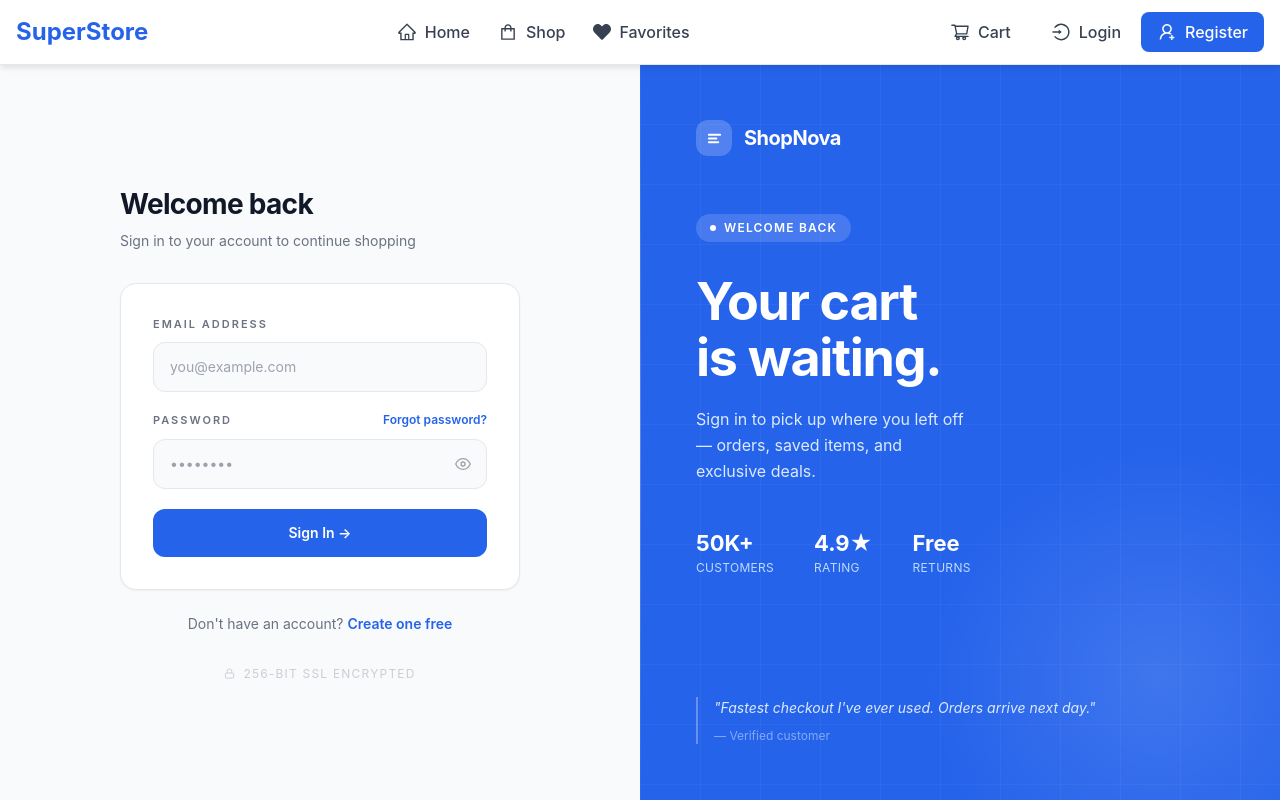
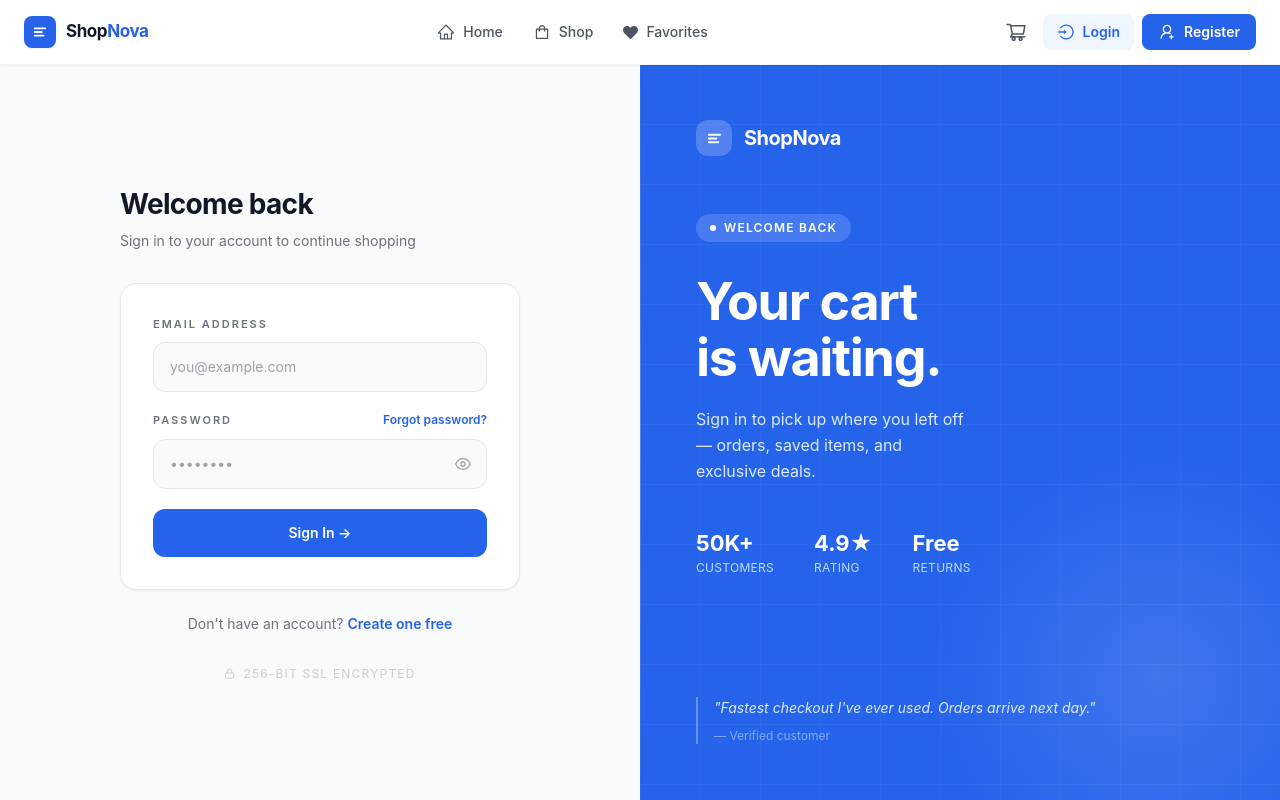
Before and after one commit to Antonynans/super-store-frontend, a React (Vite) app: page /login in a window 1280 px wide. Built offline with nearby package versions, Linux system fonts and the light colour scheme.

Commit message:
redesigned this page

```diff
--- a/src/pages/Auth/Navigation.jsx
+++ b/src/pages/Auth/Navigation.jsx
@@ -11,7 +11,6 @@ import {
 import {
   FaHeart,
   FaUser,
-  FaCog,
   FaBox,
   FaTag,
   FaList,
@@ -20,14 +19,13 @@ import {
   FaShoppingCart,
   FaSignOutAlt,
 } from "react-icons/fa";
-import { Link } from "react-router-dom";
-import { NavLink, useNavigate } from "react-router-dom";
+import { Link, NavLink, useNavigate } from "react-router-dom";
 import { useSelector, useDispatch } from "react-redux";
 import { useLogoutMutation } from "../../redux/api/usersApiSlice";
 import { logout } from "../../redux/features/auth/authSlice";
 import FavoritesCount from "../Products/FavoritesCount";
 
-const menuItems = [
+const adminMenuItems = [
   { to: "/admin/dashboard", label: "Dashboard", icon: FaTachometerAlt },
   { to: "/admin/categorylist", label: "Categories", icon: FaTag },
   { to: "/admin/productlist", label: "Create Product", icon: FaBox },
@@ -44,114 +42,134 @@ const Navigation = () => {
   const [mobileMenuOpen, setMobileMenuOpen] = useState(false);
   const dropdownRef = useRef(null);
 
-  const toggleDropdown = () => {
-    setDropdownOpen(!dropdownOpen);
-  };
-
-  const toggleMobileMenu = () => {
-    setMobileMenuOpen(!mobileMenuOpen);
-  };
+  const dispatch = useDispatch();
+  const navigate = useNavigate();
+  const [logoutApiCall] = useLogoutMutation();
 
   useEffect(() => {
-    const handleClickOutside = (e) => {
-      if (dropdownRef.current && !dropdownRef.current.contains(e.target)) {
+    const handler = (e) => {
+      if (dropdownRef.current && !dropdownRef.current.contains(e.target))
         setDropdownOpen(false);
-      }
     };
-
-    if (dropdownOpen) {
-      document.addEventListener("mousedown", handleClickOutside);
-      return () => {
-        document.removeEventListener("mousedown", handleClickOutside);
-      };
-    }
+    if (dropdownOpen) document.addEventListener("mousedown", handler);
+    return () => document.removeEventListener("mousedown", handler);
   }, [dropdownOpen]);
 
-  const dispatch = useDispatch();
-  const navigate = useNavigate();
-
-  const [logoutApiCall] = useLogoutMutation();
+  useEffect(() => {
+    const handler = () => {
+      if (window.innerWidth >= 768) setMobileMenuOpen(false);
+    };
+    window.addEventListener("resize", handler);
+    return () => window.removeEventListener("resize", handler);
+  }, []);
 
   const logoutHandler = async () => {
     try {
       await logoutApiCall().unwrap();
       dispatch(logout());
       navigate("/login");
-    } catch (error) {
-      console.error(error);
+    } catch (err) {
+      console.error(err);
     }
   };
 
-  const navItemClass =
-    "flex items-center gap-2 text-gray-700 font-medium hover:text-blue-600 transition-colors duration-300 px-3 py-2 rounded-lg hover:bg-blue-50";
-  const mobileNavItemClass =
-    "flex items-center gap-3 px-4 py-3 text-gray-700 hover:bg-blue-50 rounded-lg transition-colors font-medium";
-  const adminItemClass =
-    "block px-4 py-2 text-gray-700 hover:bg-blue-50 transition-colors";
+  const cartCount = cartItems.reduce((a, c) => a + c.qty, 0);
+
+  const desktopLinkClass = ({ isActive }) =>
+    `relative flex items-center gap-2 px-3.5 py-2 rounded-lg text-sm font-medium transition-all duration-200 ${
+      isActive
+        ? "text-blue-600 bg-blue-50 font-semibold"
+        : "text-gray-600 hover:text-blue-600 hover:bg-gray-50"
+    }`;
+
+  const mobileLinkClass = ({ isActive }) =>
+    `flex items-center gap-3 px-4 py-2.5 rounded-xl text-sm font-medium transition-all duration-200 ${
+      isActive
+        ? "bg-blue-50 text-blue-600 font-semibold"
+        : "text-gray-600 hover:bg-gray-50"
+    }`;
+
+  const dropdownLinkClass = ({ isActive }) =>
+    `flex items-center gap-3 px-4 py-2 text-sm transition-colors ${
+      isActive
+        ? "bg-blue-50 text-blue-600 font-semibold"
+        : "text-gray-700 hover:bg-gray-50"
+    }`;
 
   return (
-    <nav
-      className="bg-white shadow-md fixed top-0 w-full z-50 border-b border-gray-200"
-      id="navigation-container"
-    >
-      <div className="max-w-7xl mx-auto px-4">
-        <div className="flex justify-between items-center h-16">
+    <nav className="bg-white border-b border-gray-100 shadow-sm fixed top-0 w-full z-50">
+      <div className="max-w-7xl mx-auto px-4 sm:px-6">
+        <div className="flex items-center justify-between h-16">
           <Link
             to="/"
-            className="text-2xl font-bold text-blue-600 hover:opacity-80 transition-opacity"
+            className="flex items-center gap-2.5 flex-shrink-0 group"
           >
-            SuperStore
+            <div className="w-8 h-8 bg-blue-600 rounded-lg flex items-center justify-center shadow-sm group-hover:bg-blue-700 transition-colors duration-200">
+              <svg width="16" height="16" viewBox="0 0 18 18" fill="none">
+                <path
+                  d="M3 5h12M3 9h8M3 13h10"
+                  stroke="white"
+                  strokeWidth="2"
+                  strokeLinecap="round"
+                />
+              </svg>
+            </div>
+            <span className="text-[17px] font-bold text-gray-900 tracking-tight">
+              Shop<span className="text-blue-600">Nova</span>
+            </span>
           </Link>
 
-          <div className="hidden md:flex items-center gap-1">
-            <Link to="/" className={navItemClass}>
-              <AiOutlineHome size={20} />
+          <div className="hidden md:flex items-center gap-0.5">
+            <NavLink to="/" end className={desktopLinkClass}>
+              <AiOutlineHome size={18} />
               <span>Home</span>
-            </Link>
+            </NavLink>
 
-            <Link to="/shop" className={navItemClass}>
-              <AiOutlineShopping size={20} />
+            <NavLink to="/shop" className={desktopLinkClass}>
+              <AiOutlineShopping size={18} />
               <span>Shop</span>
-            </Link>
+            </NavLink>
 
-            <Link to="/favorite" className={`${navItemClass} relative`}>
-              <FaHeart size={18} />
+            <NavLink
+              to="/favorite"
+              className={({ isActive }) =>
+                `${desktopLinkClass({ isActive })} relative`
+              }
+            >
+              <FaHeart size={15} />
               <span>Favorites</span>
               <FavoritesCount />
-            </Link>
+            </NavLink>
           </div>
 
-          <div className="flex items-center gap-4">
-            <Link to="/cart" className="hidden md:flex relative items-center">
-              <div className={navItemClass}>
-                <AiOutlineShoppingCart size={20} />
-                <span>Cart</span>
-                {cartItems.length > 0 && (
-                  <span className="absolute -top-2 right-0 bg-blue-600 text-white text-xs font-bold rounded-full w-5 h-5 flex items-center justify-center">
-                    {cartItems.reduce((a, c) => a + c.qty, 0)}
+          <div className="hidden md:flex items-center gap-1">
+            <NavLink to="/cart" className="relative p-2 text-gray-600">
+              <AiOutlineShoppingCart size={22} />
+              {cartCount > 0 && (
+                <span className="absolute top-0.5 right-0.5 bg-blue-600 text-white text-[9px] font-bold rounded-full min-w-[15px] min-h-[15px] flex items-center justify-center px-0.5 leading-none">
+                  {cartCount}
                 </span>
               )}
-              </div>
-            </Link>
+            </NavLink>
 
-            <div className="hidden md:block relative" ref={dropdownRef}>
             {userInfo ? (
-                <>
+              <div className="relative ml-1" ref={dropdownRef}>
                 <button
-                    onClick={toggleDropdown}
-                    className="flex items-center gap-3 px-4 py-2 rounded-lg hover:bg-blue-50 transition-colors"
+                  onClick={() => setDropdownOpen((o) => !o)}
+                  className={`flex items-center gap-2.5 pl-2 pr-3 py-1.5 rounded-xl border transition-all duration-200 ${
+                    dropdownOpen
+                      ? "border-blue-300 bg-blue-50"
+                      : "border-gray-200 hover:border-blue-200 hover:bg-gray-50"
+                  }`}
                 >
-                    <div className="w-8 h-8 bg-blue-600 rounded-full flex items-center justify-center text-white text-sm font-bold">
+                  <div className="w-7 h-7 bg-blue-600 rounded-full flex items-center justify-center text-white text-xs font-bold flex-shrink-0">
                     {userInfo.username?.charAt(0).toUpperCase()}
                   </div>
-                    <span className="text-gray-700 font-medium">
+                  <span className="text-gray-700 text-sm font-medium max-w-[90px] truncate">
                     {userInfo.username}
                   </span>
                   <svg
-                      xmlns="http://www.w3.org/2000/svg"
-                      className={`h-4 w-4 text-gray-600 transition-transform ${
-                        dropdownOpen ? "rotate-180" : ""
-                      }`}
+                    className={`w-3.5 h-3.5 text-gray-400 transition-transform duration-200 ${dropdownOpen ? "rotate-180" : ""}`}
                     fill="none"
                     viewBox="0 0 24 24"
                     stroke="currentColor"
@@ -159,179 +177,210 @@ const Navigation = () => {
                     <path
                       strokeLinecap="round"
                       strokeLinejoin="round"
-                        strokeWidth="2"
+                      strokeWidth="2.5"
                       d="M19 9l-7 7-7-7"
                     />
                   </svg>
                 </button>
 
                 {dropdownOpen && (
-                    <div className="absolute right-0 mt-2 w-56 bg-white rounded-lg shadow-xl border border-gray-200 py-2 overflow-hidden">
+                  <div className="absolute right-0 mt-2 w-56 bg-white rounded-2xl shadow-xl border border-gray-100 py-1.5 overflow-hidden">
                     <Link
                       to="/profile"
-                        className={`${adminItemClass} flex items-center gap-2 border-b border-gray-100`}
+                      onClick={() => setDropdownOpen(false)}
+                      className="flex items-center gap-3 px-4 py-2.5 text-sm text-gray-700 hover:bg-gray-50 transition-colors"
                     >
-                        <FaUser size={16} className="text-blue-600" />
-                        <span>My Profile</span>
+                      <div className="w-6 h-6 bg-blue-100 rounded-full flex items-center justify-center flex-shrink-0">
+                        <FaUser size={11} className="text-blue-600" />
+                      </div>
+                      <span className="font-medium">My Profile</span>
                     </Link>
 
                     {userInfo.isAdmin && (
                       <>
-                          <div className="px-4 py-2 text-xs font-bold text-gray-500 uppercase tracking-wide">
-                            Admin Menu
-                          </div>
-                          <ul className="list-none space-y-2">
-                            {menuItems.map((item) => {
-                              const Icon = item.icon;
-                              return (
-                                <li key={item.to}>
+                        <div className="mx-3 my-1 border-t border-gray-100" />
+                        <p className="px-4 pt-1.5 pb-1 text-[10px] font-bold text-gray-400 tracking-widest uppercase">
+                          Admin
+                        </p>
+                        {adminMenuItems.map(({ to, label, icon: Icon }) => (
                           <NavLink
-                                    to={item.to}
-                                    onClick={() => setIsMenuOpen(false)}
-                                    className={({ isActive }) =>
-                                      `flex items-center gap-3 py-3 px-4 rounded-lg font-semibold transition-colors ${
-                                        isActive
-                                          ? "bg-gradient-to-r from-pink-500 to-pink-600 text-white shadow-md"
-                                          : "text-gray-700 hover:bg-gray-100"
-                                      }`
-                                    }
+                            key={to}
+                            to={to}
+                            onClick={() => setDropdownOpen(false)}
+                            className={dropdownLinkClass}
                           >
-                                    <Icon className="w-5 h-5" />
-                                    {item.label}
+                            <Icon size={13} className="flex-shrink-0" />
+                            {label}
                           </NavLink>
-                                </li>
-                              );
-                            })}
-                          </ul>
-                          <hr className="my-2" />
+                        ))}
                       </>
                     )}
 
+                    <div className="mx-3 my-1 border-t border-gray-100" />
                     <button
                       onClick={logoutHandler}
-                        className={`${adminItemClass} w-full text-left flex items-center gap-2 text-red-600 hover:bg-red-50`}
+                      className="flex items-center gap-3 w-full px-4 py-2.5 text-sm font-medium text-red-500 hover:bg-red-50 transition-colors"
                     >
-                        <FaSignOutAlt size={16} />
-                        <span>Logout</span>
+                      <FaSignOutAlt size={13} className="flex-shrink-0" />
+                      Logout
                     </button>
                   </div>
                 )}
-                </>
+              </div>
             ) : (
-                <div className="flex items-center gap-2">
-                  <Link to="/login" className={navItemClass}>
-                    <AiOutlineLogin size={20} />
+              <div className="flex items-center gap-2 ml-1">
+                <NavLink to="/login" className={desktopLinkClass}>
+                  <AiOutlineLogin size={18} />
                   <span>Login</span>
-                  </Link>
-                  <Link
+                </NavLink>
+                <NavLink
                   to="/register"
-                    className="flex items-center gap-2 px-4 py-2 bg-blue-600 text-white rounded-lg hover:bg-blue-700 transition-colors font-medium"
+                  className="flex items-center gap-2 px-4 py-2 bg-blue-600 hover:bg-blue-700 text-white text-sm font-semibold rounded-lg transition-all duration-200 hover:shadow-[0_4px_14px_rgba(37,99,235,0.3)]"
                 >
-                    <AiOutlineUserAdd size={20} />
+                  <AiOutlineUserAdd size={18} />
                   <span>Register</span>
-                  </Link>
+                </NavLink>
               </div>
             )}
           </div>
 
+          <div className="flex items-center gap-2 md:hidden">
+            <NavLink to="/cart" className="relative p-2 text-gray-600">
+              <AiOutlineShoppingCart size={22} />
+              {cartCount > 0 && (
+                <span className="absolute top-0.5 right-0.5 bg-blue-600 text-white text-[9px] font-bold rounded-full min-w-[15px] min-h-[15px] flex items-center justify-center px-0.5 leading-none">
+                  {cartCount}
+                </span>
+              )}
+            </NavLink>
             <button
-              onClick={toggleMobileMenu}
-              className="md:hidden text-gray-700 hover:text-blue-600 transition-colors"
+              onClick={() => setMobileMenuOpen((o) => !o)}
+              className="p-2 rounded-lg text-gray-600 hover:text-blue-600 hover:bg-blue-50 transition-colors"
+              aria-label="Toggle navigation"
             >
               {mobileMenuOpen ? (
-                <AiOutlineClose size={24} />
+                <AiOutlineClose size={22} />
               ) : (
-                <AiOutlineMenu size={24} />
+                <AiOutlineMenu size={22} />
               )}
             </button>
           </div>
         </div>
+      </div>
 
       {mobileMenuOpen && (
-          <div className="md:hidden border-t border-gray-200 bg-white py-4 space-y-2">
-            <Link to="/" className={mobileNavItemClass}>
-              <AiOutlineHome size={20} />
+        <div className="md:hidden border-t border-gray-100 bg-white px-4 pt-3 pb-5 space-y-1 shadow-lg">
+          <NavLink
+            to="/"
+            end
+            className={mobileLinkClass}
+            onClick={() => setMobileMenuOpen(false)}
+          >
+            <AiOutlineHome size={19} />
             <span>Home</span>
-            </Link>
-
-            <Link to="/shop" className={mobileNavItemClass}>
-              <AiOutlineShopping size={20} />
+          </NavLink>
+          <NavLink
+            to="/shop"
+            className={mobileLinkClass}
+            onClick={() => setMobileMenuOpen(false)}
+          >
+            <AiOutlineShopping size={19} />
             <span>Shop</span>
-            </Link>
-
-            <Link to="/favorite" className={`${mobileNavItemClass} relative`}>
-              <FaHeart size={18} />
+          </NavLink>
+          <NavLink
+            to="/favorite"
+            className={({ isActive }) =>
+              `${mobileLinkClass({ isActive })} relative`
+            }
+            onClick={() => setMobileMenuOpen(false)}
+          >
+            <FaHeart size={16} />
             <span>Favorites</span>
             <FavoritesCount />
-            </Link>
+          </NavLink>
 
-            <Link to="/cart" className={mobileNavItemClass}>
-              <AiOutlineShoppingCart size={20} />
-              <div className="flex items-center gap-2">
-                <span>Cart</span>
-                {cartItems.length > 0 && (
-                  <span className="bg-blue-600 text-white text-xs font-bold rounded-full px-2 py-1">
-                    {cartItems.reduce((a, c) => a + c.qty, 0)}
-                  </span>
-                )}
-              </div>
-            </Link>
-
-            <hr className="my-2" />
+          <div className="border-t border-gray-100 my-1 pt-1" />
 
           {userInfo ? (
             <>
-                <Link to="/profile" className={mobileNavItemClass}>
-                  <FaUser size={20} className="text-blue-600" />
-                  <span>Profile</span>
-                </Link>
+              <div className="flex items-center gap-3 px-4 py-2.5">
+                <div className="w-9 h-9 bg-blue-600 rounded-full flex items-center justify-center text-white text-sm font-bold flex-shrink-0">
+                  {userInfo.username?.charAt(0).toUpperCase()}
+                </div>
+                <div>
+                  <p className="text-sm font-semibold text-gray-900 leading-tight">
+                    {userInfo.username}
+                  </p>
+                  {userInfo.isAdmin && (
+                    <p className="text-[11px] text-blue-600 font-medium">
+                      Admin
+                    </p>
+                  )}
+                </div>
+              </div>
+
+              <NavLink
+                to="/profile"
+                className={mobileLinkClass}
+                onClick={() => setMobileMenuOpen(false)}
+              >
+                <FaUser size={16} className="text-blue-600" />
+                <span>My Profile</span>
+              </NavLink>
+
               {userInfo.isAdmin && (
                 <>
-                    <div className="px-4 py-2 text-xs font-bold text-gray-500 uppercase tracking-wide">
+                  <p className="px-4 pt-2 pb-1 text-[10px] font-bold text-gray-400 tracking-widest uppercase">
                     Admin
-                    </div>
-                    <Link to="/admin/dashboard" className={mobileNavItemClass}>
-                      <FaCog size={20} className="text-purple-600" />
-                      <span>Dashboard</span>
-                    </Link>
-                    <Link
-                      to="/admin/productlist"
-                      className={mobileNavItemClass}
+                  </p>
+                  {adminMenuItems.map(({ to, label, icon: Icon }) => (
+                    <NavLink
+                      key={to}
+                      to={to}
+                      className={mobileLinkClass}
+                      onClick={() => setMobileMenuOpen(false)}
                     >
-                      <span>Products</span>
-                    </Link>
-                    <Link
-                      to="/admin/categorylist"
-                      className={mobileNavItemClass}
-                    >
-                      <span>Categories</span>
-                    </Link>
+                      <Icon size={16} className="text-gray-500 flex-shrink-0" />
+                      <span>{label}</span>
+                    </NavLink>
+                  ))}
                 </>
               )}
-                <hr className="my-2" />
+
+              <div className="border-t border-gray-100 my-1 pt-1" />
               <button
-                  onClick={logoutHandler}
-                  className={`${mobileNavItemClass} w-full text-left text-red-600 hover:bg-red-50`}
+                onClick={() => {
+                  logoutHandler();
+                  setMobileMenuOpen(false);
+                }}
+                className="flex items-center gap-3 w-full px-4 py-2.5 rounded-xl text-sm font-medium text-red-500 hover:bg-red-50 transition-colors"
               >
-                  <FaSignOutAlt size={20} />
+                <FaSignOutAlt size={16} />
                 <span>Logout</span>
               </button>
             </>
           ) : (
             <>
-                <Link to="/login" className={mobileNavItemClass}>
-                  <AiOutlineLogin size={20} />
+              <NavLink
+                to="/login"
+                className={mobileLinkClass}
+                onClick={() => setMobileMenuOpen(false)}
+              >
+                <AiOutlineLogin size={19} />
                 <span>Login</span>
-                </Link>
-                <Link to="/register" className={mobileNavItemClass}>
-                  <AiOutlineUserAdd size={20} />
+              </NavLink>
+              <NavLink
+                to="/register"
+                className={mobileLinkClass}
+                onClick={() => setMobileMenuOpen(false)}
+              >
+                <AiOutlineUserAdd size={19} />
                 <span>Register</span>
-                </Link>
+              </NavLink>
             </>
           )}
         </div>
       )}
-      </div>
     </nav>
   );
 };
```
Lines whose indentation alone changed are shown as unchanged.
